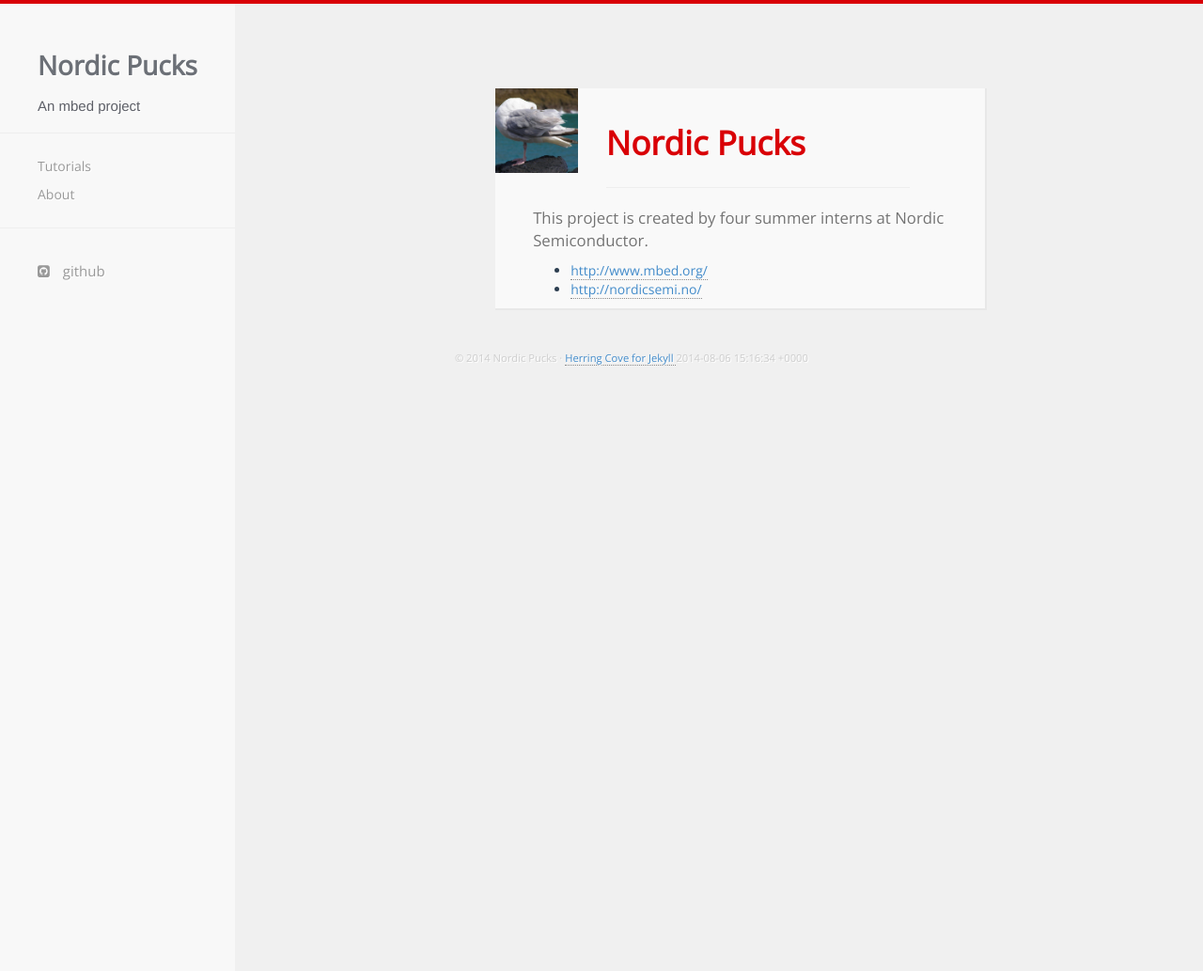
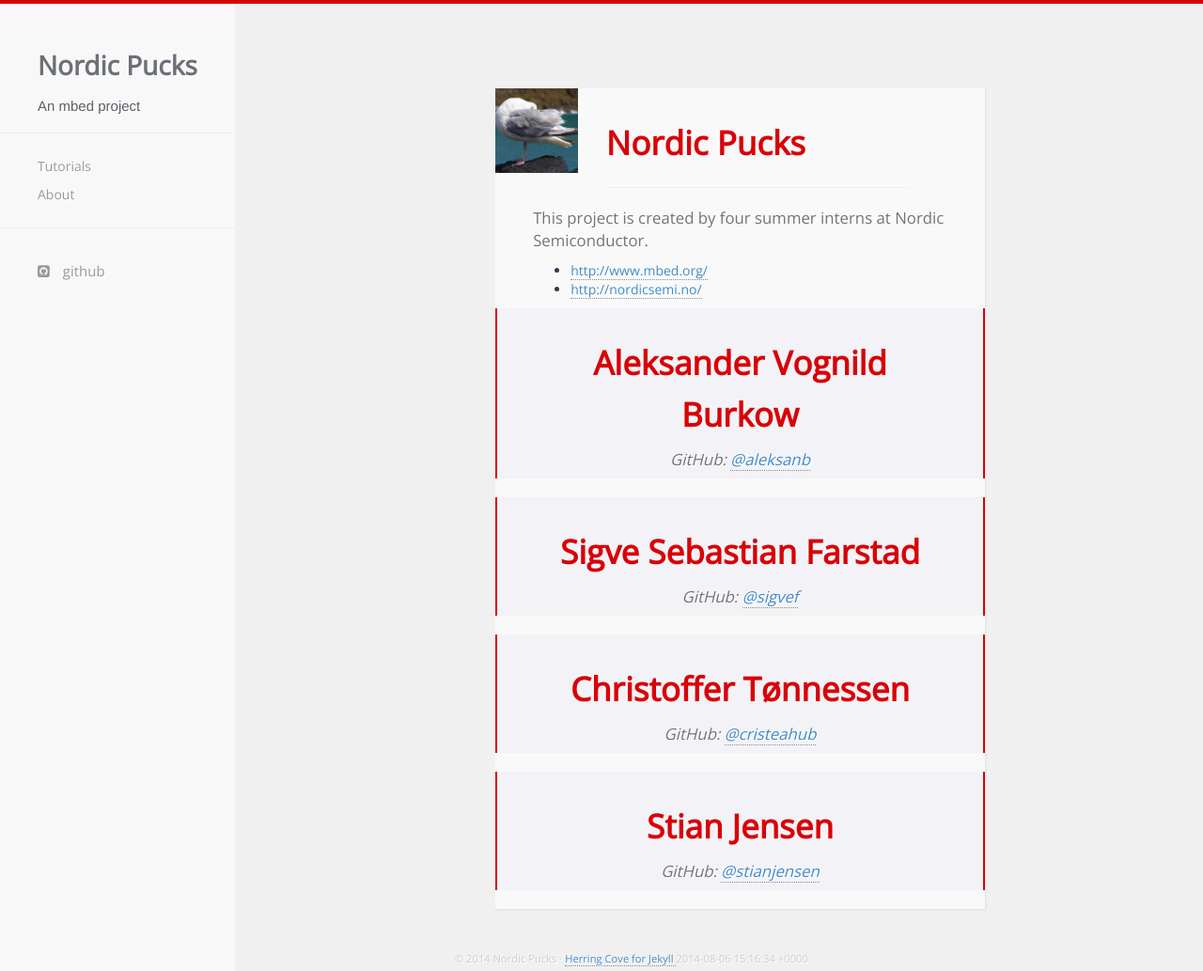
Before and after one commit to NordicPlayground/puck, a Jekyll site: the page built from about.md, in a window 1280 px wide and 1033 px high. Shown: the whole window at 94% size. Built offline with Jekyll 4.4.1, drawn with Linux system fonts in a browser that asks for light colours; nearby versions of some CDN libraries.

Commit message:
Update about.md

```diff
--- a/about.md
+++ b/about.md
@@ -6,3 +6,16 @@
 
 - <http://www.mbed.org/>
 - <http://nordicsemi.no/>
+
+
+> # Aleksander Vognild Burkow
+> GitHub: [@aleksanb](https://github.com/aleksanb)
+
+> # Sigve Sebastian Farstad
+> GitHub: [@sigvef](https://github.com/sigvef)
+
+> # Christoffer Tønnessen
+> GitHub: [@cristeahub](https://github.com/cristeahub)
+
+> # Stian Jensen
+> GitHub: [@stianjensen](https://github.com/stianjensen)
```
